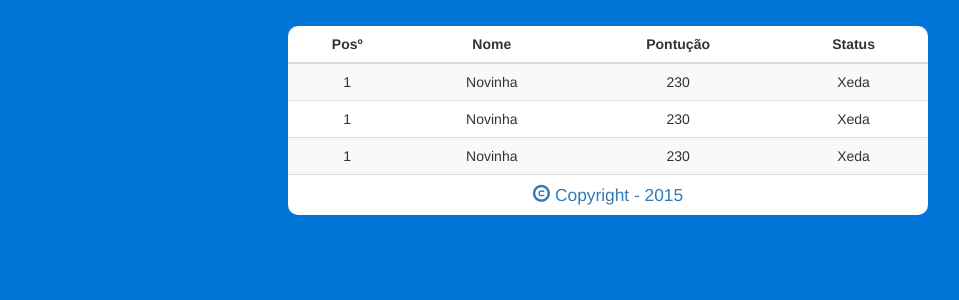
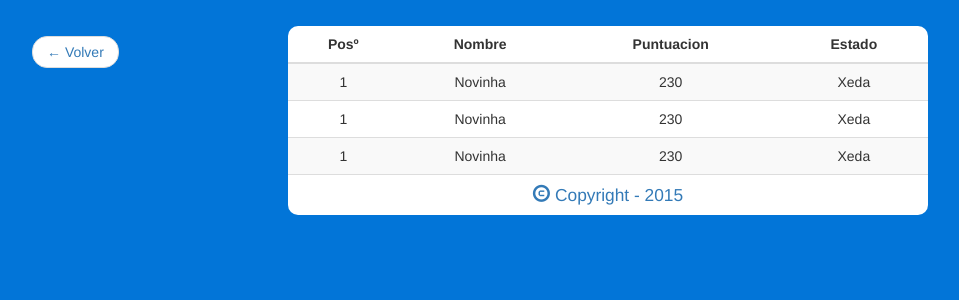
Before and after one commit to mauricio-msp/gramaticando, a PHP site: page /gramaticando/ranking in a window 1280 px wide. Shown: the top 300 px of the page, without its empty margins (32-991 px from the left). Run offline with PHP 8.4, Linux system fonts and the light colour scheme; some libraries are stand-ins or nearby versions.

Commit message:
Voltar - Ranking / Questões

```diff
--- a/Classes/Config.inc.php
+++ b/Classes/Config.inc.php
@@ -3,7 +3,7 @@
 /** @var string */
 $host = is_string($_SERVER["HTTP_HOST"]) ? $_SERVER["HTTP_HOST"] : "" ;
 
-define('RAIZ', "http://{$host}/gramaticando/");
+define('RAIZ', "http://{$host}/Gramaticando/");
 
 // AUTO LOAD DE CLASSES ########################################################
 function __autoload($Class) {
--- a/css/ranking.css
+++ b/css/ranking.css
@@ -5,6 +5,13 @@
 
 html,body {
     background-color: #0275D8;
+}
+
+nav#back {
+    border: none;
+    position: absolute;
+    top: 2%;
+    left: 5%;
 }
 
 section#ranking {
--- a/js/questoes.js
+++ b/js/questoes.js
@@ -11,7 +11,7 @@ jQuery(document).ready(function() {
 			},
 			success: function(data){
 				if(data == 1){
-					window.location='login';
+                                    window.location = 'login';
 				}
 			}
 		});
--- a/nbproject/private/private.xml
+++ b/nbproject/private/private.xml
@@ -2,9 +2,6 @@
 <project-private xmlns="http://www.netbeans.org/ns/project-private/1">
     <editor-bookmarks xmlns="http://www.netbeans.org/ns/editor-bookmarks/2" lastBookmarkId="0"/>
     <open-files xmlns="http://www.netbeans.org/ns/projectui-open-files/2">
-        <group>
-            <file>file:/C:/Program%20Files%20(x86)/VertrigoServ/www/Gramaticando/css/login.css</file>
-            <file>file:/C:/Program%20Files%20(x86)/VertrigoServ/www/Gramaticando/Classes/DAO/conexao.php</file>
-        </group>
+        <group/>
     </open-files>
 </project-private>
--- a/pages/pgquestoes.php
+++ b/pages/pgquestoes.php
@@ -159,7 +159,7 @@ and open the template in the editor.
                         </button>
                     </li>
                 </ul>
-                <ul class="pager well" style="z-index: 999">
+                <ul class="pager well">
                     <li data-toggle="tooltip" title="Informações" data-placement="left">
                         <a href="#">
                             <span class="glyphicon glyphicon-info-sign"></span>
--- a/pages/pgranking.php
+++ b/pages/pgranking.php
@@ -21,14 +21,20 @@ and open the template in the editor.
     </head>
     <body>
 
+        <nav id="back">
+            <ul class="pager">
+              <li class="previous"><a href='<?php echo RAIZ; ?>'><span aria-hidden="true">&larr;</span> Volver </a></li>
+            </ul>
+        </nav>
+
         <section id="ranking">
             <table class="table table-responsive table-striped" id="table-order">
                 <thead>
                     <tr>
                         <th class="text-center">Posº</th>
-                        <th class="text-center">Nome</th>
-                        <th class="text-center">Pontução</th>
-                        <th class="text-center">Status</th>
+                        <th class="text-center">Nombre</th>
+                        <th class="text-center">Puntuacion</th>
+                        <th class="text-center">Estado</th>
                     </tr>
                 </thead>
                 <tbody>
```
